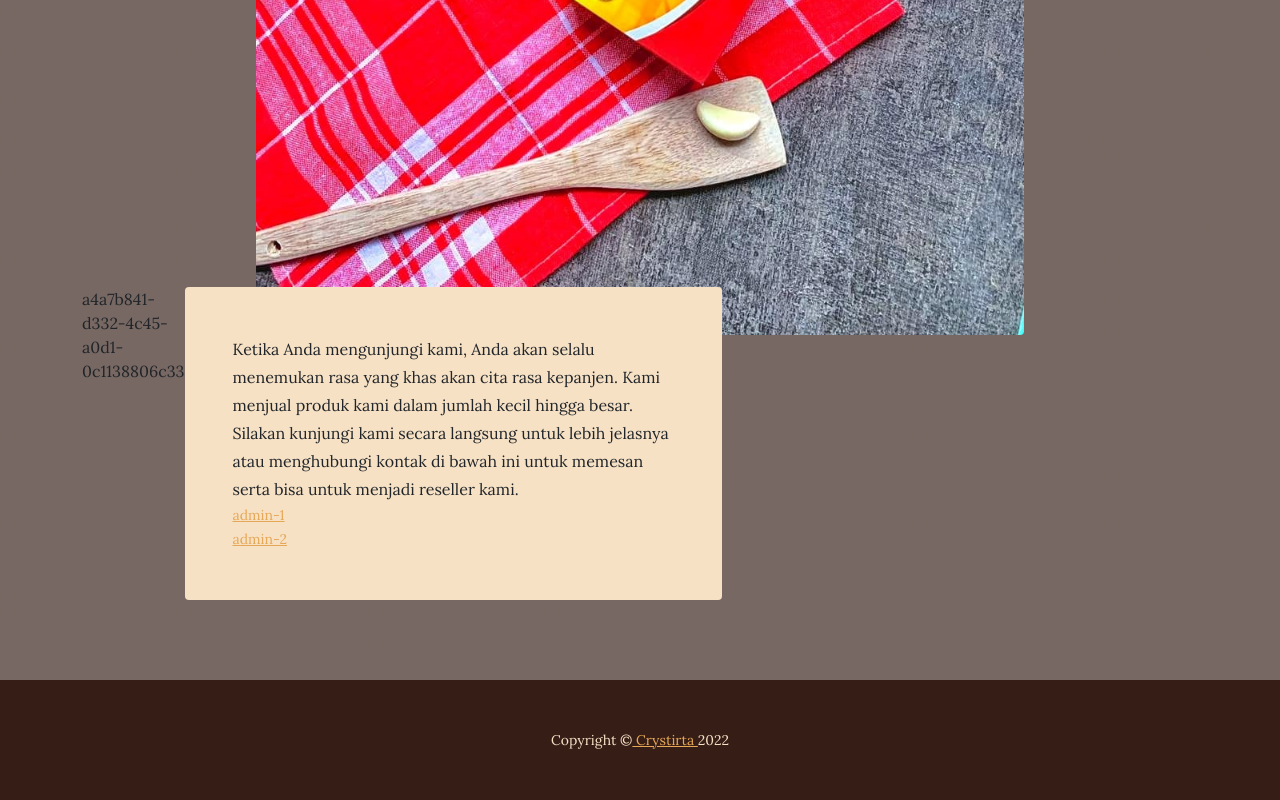
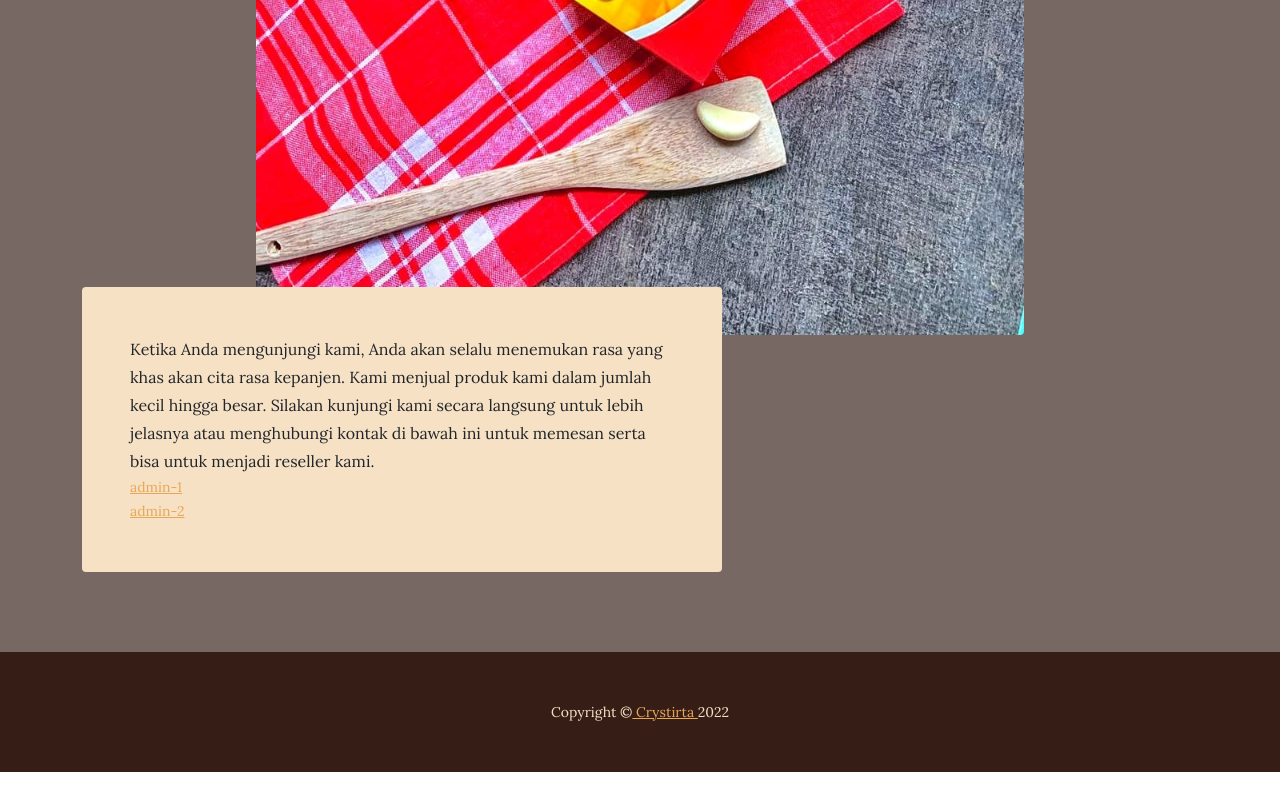
Before and after one commit to crystirta/DK_EMPAL_SUSUR, a plain HTML site: page products.html in a window 1280 px wide. Shown: the part 3592-4392 px from the top of the page. After the commit the page ends 4364 px from the top, so only its background shows below. Drawn offline with nearby package versions, Linux system fonts and the light colour scheme.

Commit message:
Update products.html

```diff
--- a/products.html
+++ b/products.html
@@ -90,7 +90,7 @@
                         </div>
                     </div>
                     <img data-aos="zoom-in" data-aos-easing="linear" data-aos-duration="500" class="product-item-img mx-auto d-flex rounded img-fluid mb-3 mb-lg-0" src="assets/img/a4a7b841-d332-4c45-a0d1-0c1138806c33.jpg" alt="..." />
-                    <div class="product-item-description d-flex me-auto">a4a7b841-d332-4c45-a0d1-0c1138806c33
+                    <div class="product-item-description d-flex me-auto">
                         <div data-aos="fade-left" data-aos-easing="linear" data-aos-duration="500" class="bg-faded p-5 rounded"><p class="mb-0"> Ketika Anda mengunjungi kami, Anda akan selalu menemukan rasa yang khas akan  cita rasa kepanjen. Kami menjual  produk kami dalam jumlah kecil hingga besar. Silakan kunjungi kami secara langsung untuk lebih jelasnya atau menghubungi kontak di bawah ini untuk memesan serta bisa untuk menjadi reseller kami.</p>
                             <a href="https://api.whatsapp.com/send?phone=6282244010199&text=EMPALSUSURDK_admin1"><p class="m-0 small">admin-1</p></a>
                             <a href="https://api.whatsapp.com/send?phone=6282333588733&text=EMPALSUSURDK_admin1"><p class="m-0 small">admin-2</p></a>
```
